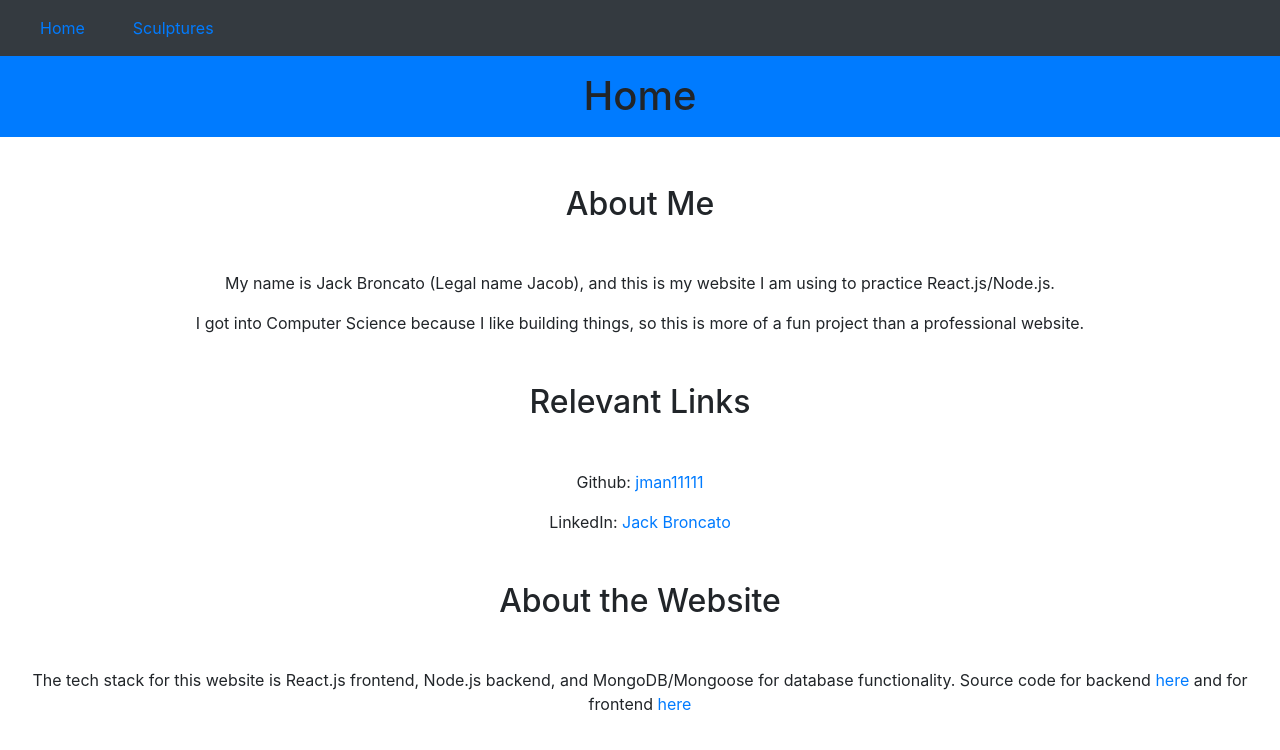
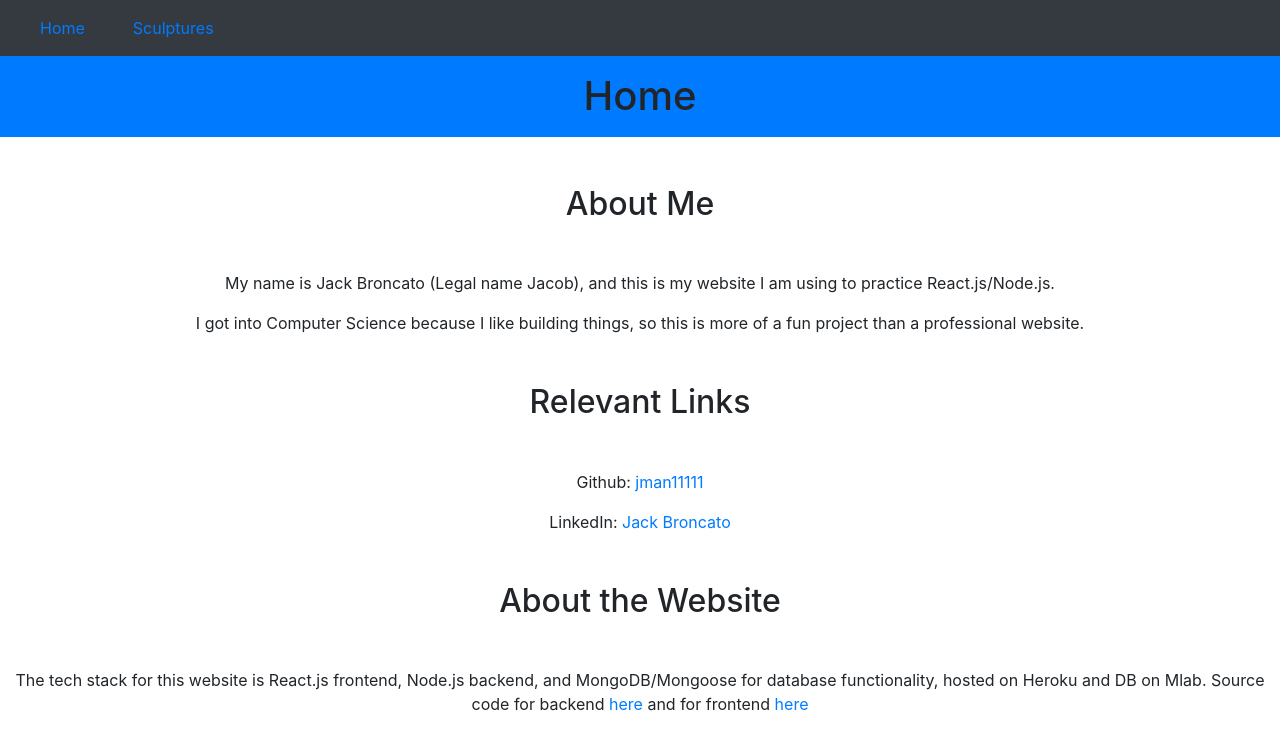
Before and after one commit to jman11111/PersonalWebFrontEnd, a React (Create React App) app: page / in a window 1280 px wide. Shown: the top 750 px of the page. Built offline with nearby package versions, Linux system fonts and the light colour scheme.

Commit message:
updating connection string

```diff
--- a/src/components/homebody.jsx
+++ b/src/components/homebody.jsx
@@ -22,7 +22,8 @@ const Homebody = () => {
       <h2 className="m-5 text-center">About the Website</h2>
       <p className="text-center">
         The tech stack for this website is React.js frontend, Node.js backend,
-        and MongoDB/Mongoose for database functionality. Source code for backend{" "}
+        and MongoDB/Mongoose for database functionality, hosted on Heroku and DB
+        on Mlab. Source code for backend{" "}
         <a href="https://github.com/jman11111/NodeBackend">here</a> and for
         frontend{" "}
         <a href="https://github.com/jman11111/PersonalWebFrontEnd/tree/V1.0">
--- a/src/components/sculptures.jsx
+++ b/src/components/sculptures.jsx
@@ -69,7 +69,9 @@ class Sculptures extends Component {
   // };
 
   async getSculptures() {
-    const { data } = await axios.get("http://localhost:3001/api/sculptures/");
+    const { data } = await axios.get(
+      "https://desolate-savannah-11467.herokuapp.com/api/sculptures/"
+    );
     const datetrimmed = data.map((sculpture) => {
       sculpture.dateMade = sculpture.dateMade.substring(
         0,
```
